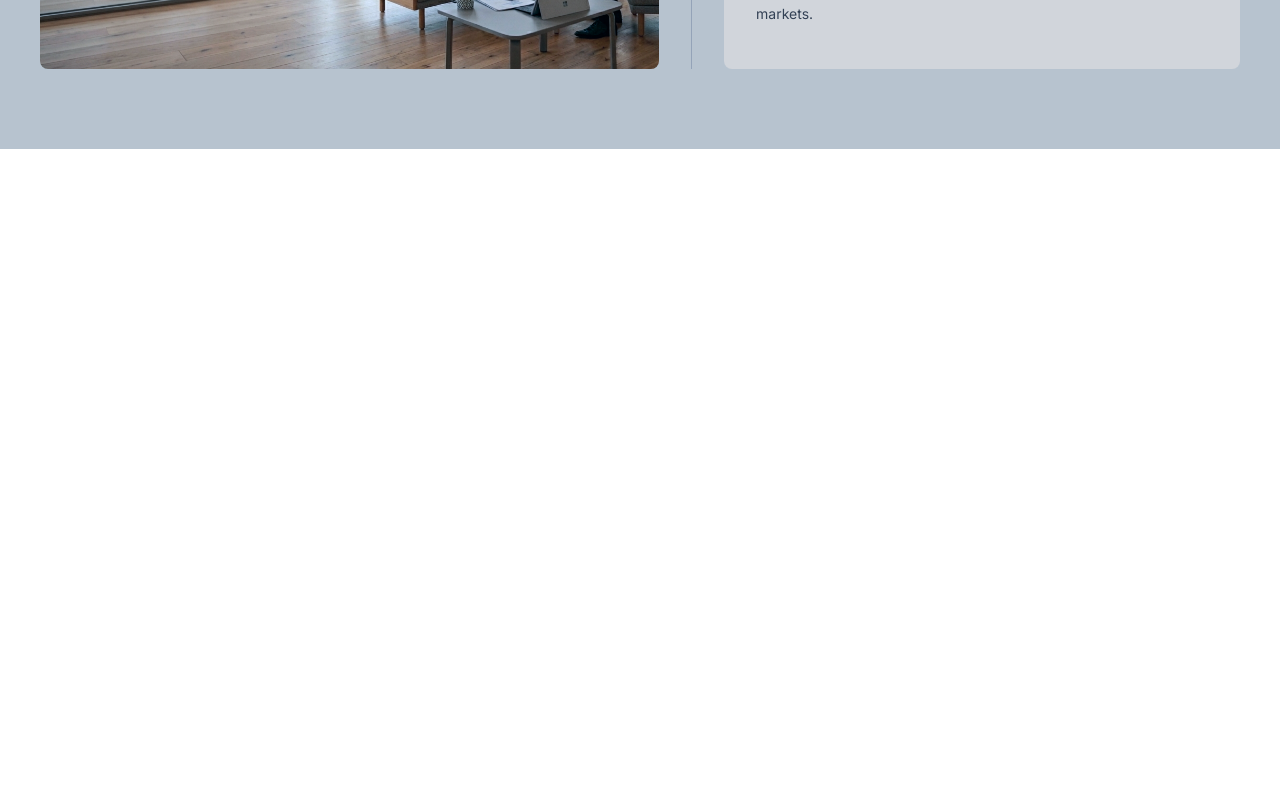
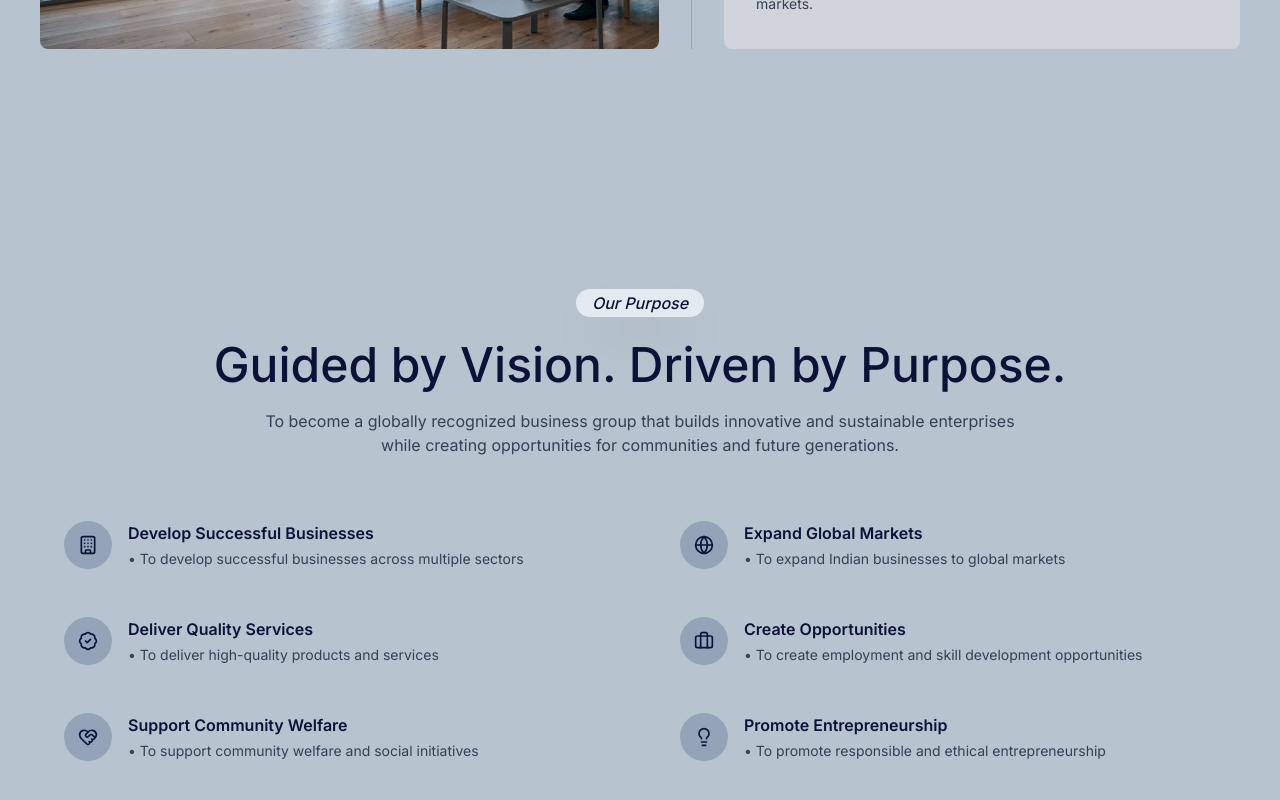
Before and after one commit to parthergk/jwglobalgrp, a Next.js app: page / in a window 1280 px wide. Shown: the part 4719-5519 px from the top of the page. Before the commit the page ends 4868 px from the top, so only its background shows below. Built offline with nearby package versions, Linux system fonts and the light colour scheme.

Commit message:
added the purpose sections

```diff
--- a/app/page.tsx
+++ b/app/page.tsx
@@ -5,6 +5,7 @@ import DivisionsStrip from "@/components/home/DivisionsStrip";
 import Hero from "@/components/home/Hero";
 import Leadership from "@/components/home/Leadership";
 import Partnership from "@/components/home/Partnership";
+import Purpose from "@/components/home/Purpose";
 
 export default function Home() {
   return (
@@ -16,6 +17,7 @@ export default function Home() {
       <Divisions/>
       <Leadership/>
       <Partnership/>
+      <Purpose/>
     </div>
   );
 }
--- a/components/home/Partnership.tsx
+++ b/components/home/Partnership.tsx
@@ -23,7 +23,7 @@ const Partnerships = () => {
 
         <div className="grid grid-cols-1 lg:grid-cols-[1.2fr_1px_1fr] gap-8 items-stretch">
 
-          <div className="relative w-full h-75 sm:h-90 lg:h-95 rounded-lg overflow-hidden">
+          <div className="relative w-full h-75 sm:h-90  rounded-lg overflow-hidden">
             <Image
               src="/hero.png"
               alt="Strategic partnership meeting"
--- /dev/null
+++ b/components/home/Purpose.tsx
@@ -0,0 +1,104 @@
+import TagBtn from "../TagBtn"
+import {
+  Building,
+  Globe,
+  BadgeCheck,
+  Briefcase,
+  HeartHandshake,
+  Lightbulb,
+} from "lucide-react"
+
+const purposes = [
+  {
+    icon: Building,
+    title: "Develop Successful Businesses",
+    desc: "To develop successful businesses across multiple sectors",
+  },
+  {
+    icon: Globe,
+    title: "Expand Global Markets",
+    desc: "To expand Indian businesses to global markets",
+  },
+  {
+    icon: BadgeCheck,
+    title: "Deliver Quality Services",
+    desc: "To deliver high-quality products and services",
+  },
+  {
+    icon: Briefcase,
+    title: "Create Opportunities",
+    desc: "To create employment and skill development opportunities",
+  },
+  {
+    icon: HeartHandshake,
+    title: "Support Community Welfare",
+    desc: "To support community welfare and social initiatives",
+  },
+  {
+    icon: Lightbulb,
+    title: "Promote Entrepreneurship",
+    desc: "To promote responsible and ethical entrepreneurship",
+  },
+]
+
+const Purpose = () => {
+  return (
+    <section className="py-20 px-4 sm:px-8 lg:px-10">
+
+      <div className="max-w-6xl mx-auto">
+
+        {/* Tag */}
+        <div className="flex justify-center mb-6">
+          <TagBtn name="Our Purpose" />
+        </div>
+
+        {/* Heading */}
+        <h2 className="text-3xl sm:text-4xl lg:text-5xl font-medium text-primary text-center">
+          Guided by Vision. Driven by Purpose.
+        </h2>
+
+        {/* Description */}
+        <p className="text-text-secondary text-center max-w-3xl mx-auto mt-5">
+          To become a globally recognized business group that builds innovative
+          and sustainable enterprises while creating opportunities for
+          communities and future generations.
+        </p>
+
+        {/* Purpose Grid */}
+        <div className="grid grid-cols-1 md:grid-cols-2 gap-x-20 gap-y-12 mt-16">
+
+          {purposes.map((item, index) => {
+            const Icon = item.icon
+
+            return (
+              <div key={index} className="flex gap-4">
+
+                {/* Icon container */}
+                <div className="w-12 h-12 rounded-full bg-divider flex items-center justify-center shrink-0">
+                  <Icon className="w-5 h-5 text-primary" />
+                </div>
+
+                {/* Text */}
+                <div>
+                  <h3 className="text-primary font-semibold mb-1">
+                    {item.title}
+                  </h3>
+
+                  <p className="text-text-secondary text-sm">
+                    • {item.desc}
+                  </p>
+                </div>
+
+              </div>
+            )
+          })}
+
+        </div>
+
+      </div>
+
+    </section>
+  )
+}
+
+export default Purpose
```
